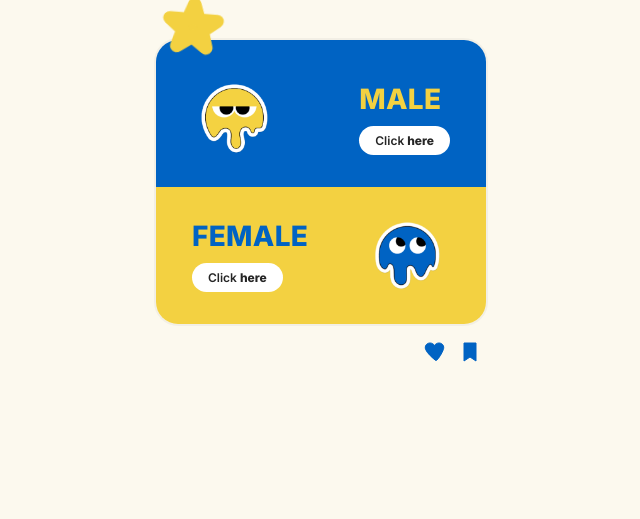
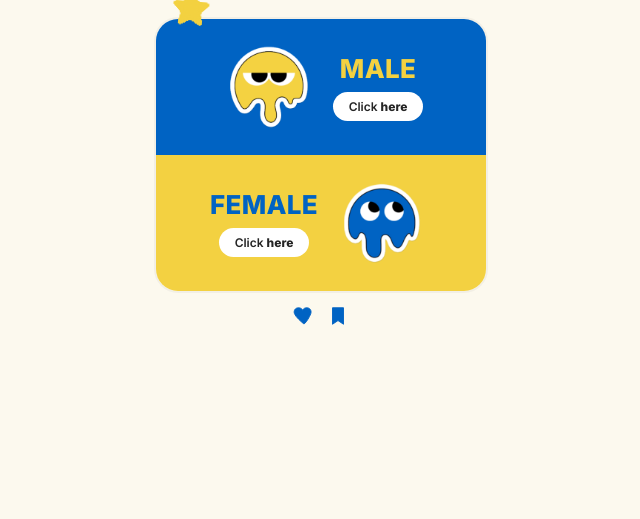
Before and after one commit to decembular-soulmate/adiosection, a plain HTML site: page index.html in a window 1280 px wide. Shown: the part 281-800 px from the top of the page, without its empty margins (319-959 px from the left). Drawn offline with Linux system fonts and the light colour scheme.

Commit message:
Update index.html

```diff
--- a/index.html
+++ b/index.html
@@ -21,15 +21,17 @@
   body{
     background:var(--cream);
     font-family:'Inter',-apple-system,'Helvetica Neue',Arial,sans-serif;
-    min-height:100vh;
+    height:100vh;
+    height:100dvh;
     display:flex;
     align-items:center;
     justify-content:center;
-    padding:50px 20px;
+    padding:16px;
+    overflow:hidden;
   }
 
-  .screen{ display:none; width:100%; max-width:440px; }
-  .screen.active{ display:block; animation: fadeInUp .45s ease; }
+  .screen{ display:none; width:100%; max-width:440px; max-height:100%; }
+  .screen.active{ display:flex; flex-direction:column; justify-content:center; height:100%; animation: fadeInUp .45s ease; }
 
   @keyframes fadeInUp{
     from{ opacity:0; transform:translateY(10px); }
@@ -37,14 +39,14 @@
   }
 
   /* ============ LANDING PAGE ============ */
-  .landing-wrap{ position:relative; padding-top:30px; max-width:330px; margin:0 auto; }
+  .landing-wrap{ position:relative; padding-top:22px; max-width:330px; margin:0 auto; width:100%; }
 
   .badge{
     position:absolute;
-    top:-8px;
+    top:-10px;
     left:6px;
-    width:62px;
-    height:62px;
+    width:58px;
+    height:58px;
     display:flex;
     align-items:center;
     justify-content:center;
@@ -67,10 +69,11 @@
 
   .half{
     position:relative;
-    padding:26px 36px;
+    padding:18px 22px;
     display:flex;
     align-items:center;
-    justify-content:space-between;
+    justify-content:center;
+    gap:14px;
     cursor:pointer;
     border:none;
     width:100%;
@@ -82,15 +85,21 @@
 
   .half-male{
     background:var(--blue);
-    padding-top:36px;
   }
   .half-female{
     background:var(--yellow);
   }
 
+  .half-text{
+    display:flex;
+    flex-direction:column;
+    align-items:center;
+    text-align:center;
+  }
+
   .half-text h2{
-    margin:0 0 10px 0;
-    font-size:28px;
+    margin:0 0 8px 0;
+    font-size:26px;
     font-weight:800;
     letter-spacing:0.3px;
   }
@@ -110,8 +119,8 @@
   .click-btn b{ font-weight:800; }
 
   .icon-slot{
-    width:85px;
-    height:85px;
+    width:100px;
+    height:100px;
     flex-shrink:0;
     display:flex;
     align-items:center;
@@ -119,25 +128,22 @@
     overflow:hidden;
   }
   .icon-slot img{ width:100%; height:100%; object-fit:contain; }
-  .half-female .icon-slot{ order:2; }
-  .half-female{ flex-direction:row; }
 
   .social-row{
     display:flex;
-    justify-content:flex-end;
-    gap:10px;
-    margin-top:16px;
-    padding-right:4px;
+    justify-content:center;
+    gap:12px;
+    margin-top:14px;
   }
-  .social-row svg{ width:24px; height:24px; }
+  .social-row svg{ width:22px; height:22px; }
 
   .logo-wrap{
     display:flex;
     justify-content:center;
   }
-  .logo-wrap.logo-top{ margin-bottom:26px; }
+  .logo-wrap.logo-top{ margin-bottom:16px; }
   .logo-wrap.logo-bottom{ margin-top:20px; }
-  .logo-wrap img{ height:110px; }
+  .logo-wrap img{ height:70px; }
   .logo-fallback{
     font-weight:800;
     color:var(--blue);
@@ -150,10 +156,10 @@
     display:flex;
     flex-direction:column;
     align-items:center;
-    margin-bottom:34px;
+    margin-bottom:24px;
   }
-  .list-header img{ height:96px; margin-bottom:16px; }
-  .list-header .logo-fallback{ font-size:22px; margin-bottom:16px; }
+  .list-header img{ height:70px; margin-bottom:12px; }
+  .list-header .logo-fallback{ font-size:22px; margin-bottom:12px; }
   .back-btn{
     align-self:flex-start;
     background:none;
@@ -163,11 +169,11 @@
     cursor:pointer;
     font-size:13px;
     font-family:inherit;
-    margin-bottom:16px;
+    margin-bottom:12px;
     padding:0;
   }
   .list-title{
-    font-size:34px;
+    font-size:30px;
     font-weight:800;
     color:var(--ink);
     margin:0;
@@ -182,6 +188,8 @@
     row-gap:6px;
     column-gap:6px;
     width:100%;
+    overflow-y:auto;
+    max-height:calc(100dvh - 220px);
   }
 
   .name-btn{
@@ -225,10 +233,16 @@
     </div>
     <div class="landing-wrap">
       <div class="badge">
-        <svg viewBox="0 0 51 48" xmlns="http://www.w3.org/2000/svg">
-          <path d="M25.5 6 L30 18.5 L45 18.5 L33.5 27.5 L37.5 41 L25.5 32.5 L13.5 41 L17.5 27.5 L6 18.5 L21 18.5 Z"
-                fill="var(--yellow)" stroke="var(--yellow)" stroke-width="11"
-                stroke-linejoin="round" stroke-linecap="round"/>
+        <svg viewBox="0 0 100 100" xmlns="http://www.w3.org/2000/svg">
+          <defs>
+            <filter id="roundStar" x="-60%" y="-60%" width="220%" height="220%">
+              <feGaussianBlur in="SourceGraphic" stdDeviation="5" result="blur"/>
+              <feColorMatrix in="blur" mode="matrix"
+                values="1 0 0 0 0  0 1 0 0 0  0 0 1 0 0  0 0 0 25 -10" result="goo"/>
+            </filter>
+          </defs>
+          <path filter="url(#roundStar)" fill="var(--yellow)"
+            d="M50,10 L59.4,37.1 L88.0,37.6 L65.2,54.9 L73.5,82.4 L50,66 L26.5,82.4 L34.8,54.9 L12.0,37.6 L40.6,37.1 Z"/>
         </svg>
       </div>
       <div class="card">
@@ -391,7 +405,6 @@ renderGrid('grid-female', parseData(FEMALE_DATA));
 function goTo(page){
   document.querySelectorAll('.screen').forEach(s => s.classList.remove('active'));
   document.getElementById('page-' + page).classList.add('active');
-  window.scrollTo({top:0, behavior:'smooth'});
 }
 </script>
 </body>
```
